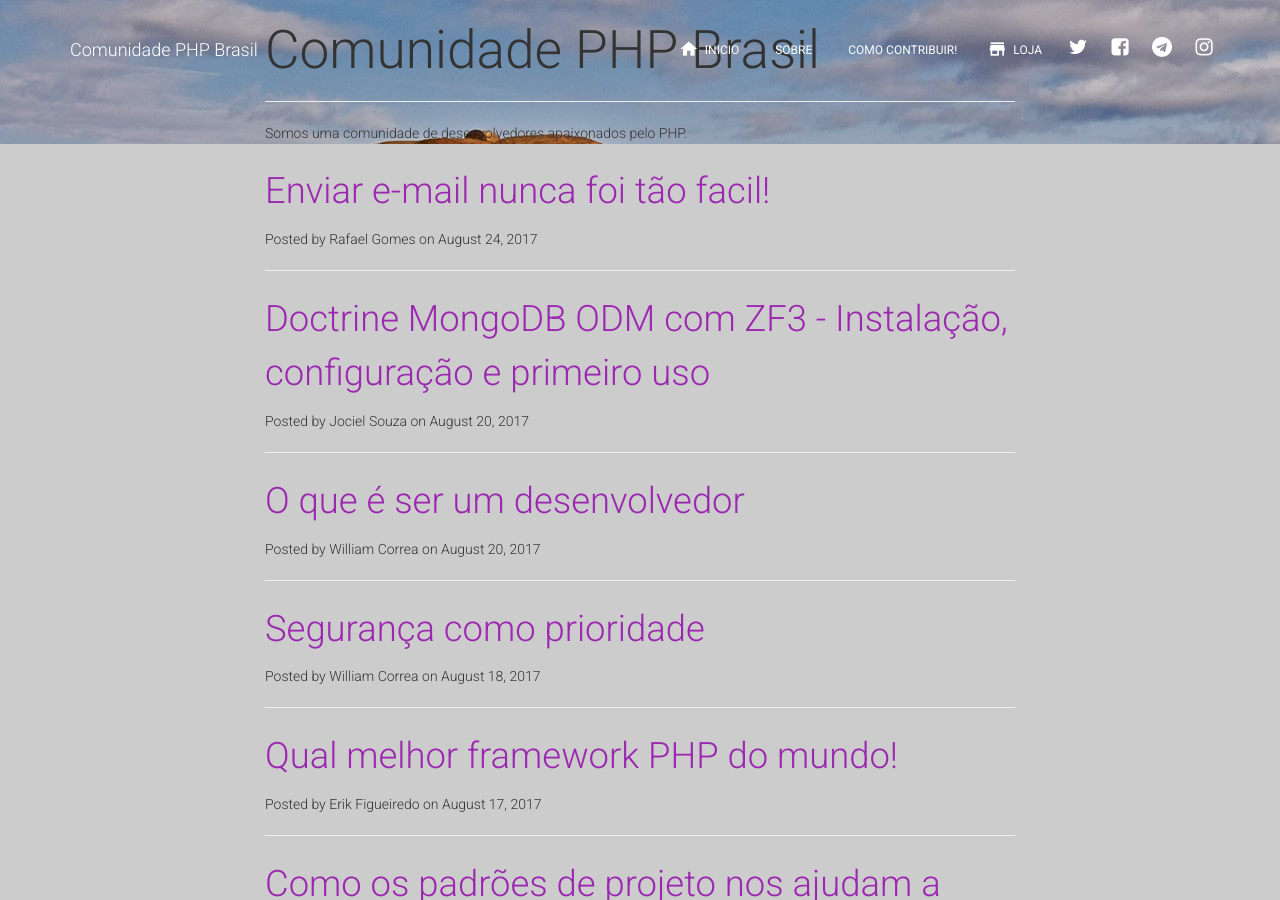
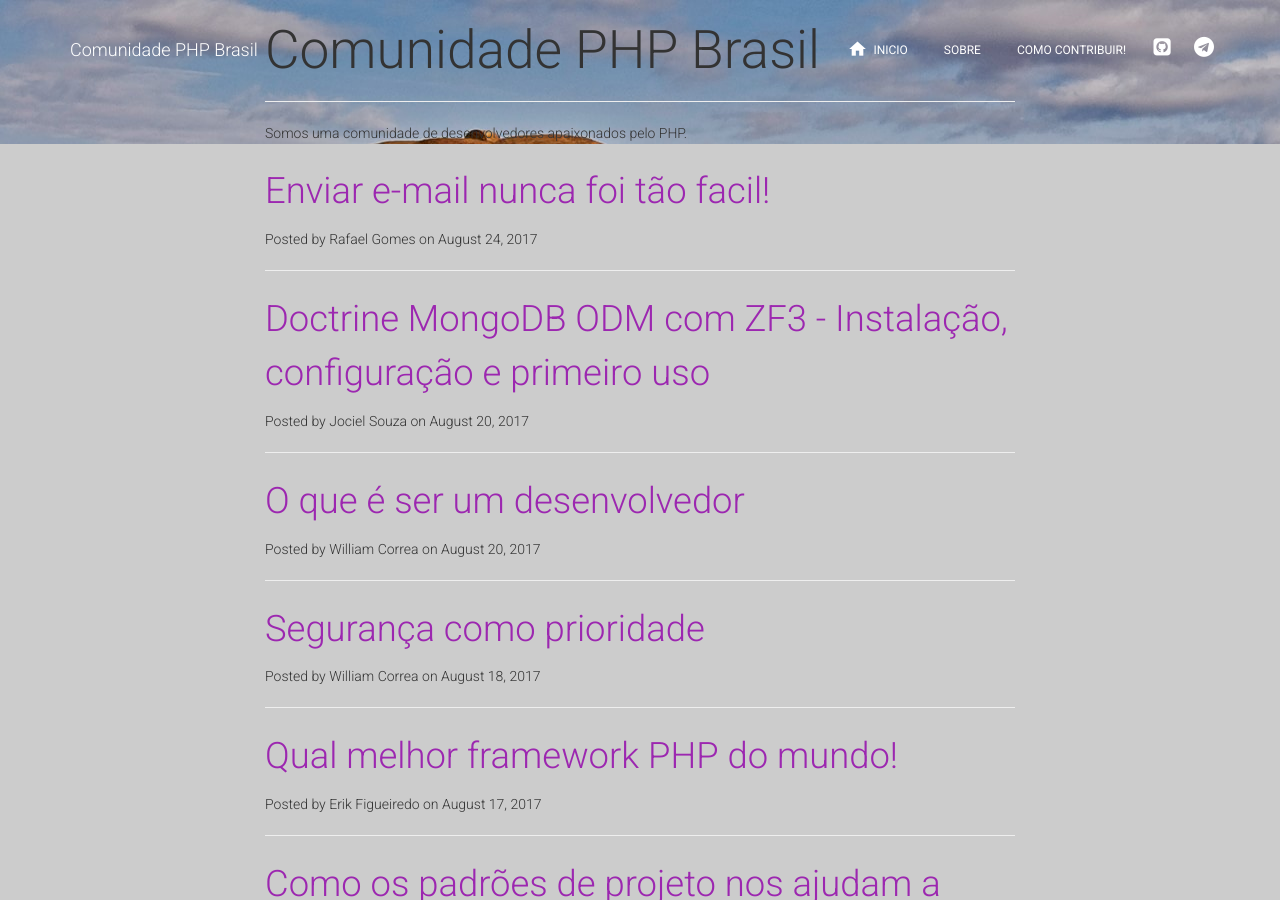
Before and after one commit to brasil-php/blog, a Jekyll site: the page built from index.html, in a window 1280 px wide and 900 px high. Built offline with Jekyll 4.4.1, drawn with Linux system fonts in a browser that asks for light colours; the list of posts is cut into pages by our own code.

Commit message:
update navbar

```diff
--- a/_includes/navigation.html
+++ b/_includes/navigation.html
@@ -23,40 +23,23 @@
                 {% if page.url != '/404.html' %}
                 <li>
                     <a href="{{ page.url | prepend: site.baseurl }}" target="_blank"
-                        data-toggle="tooltip" data-placement="bottom" title="Entre em contato com a gente!">
+                        data-toggle="tooltip" data-placement="bottom" title="{{page.description}}">
                         <i class="material-icons"></i> {{ page.title }}</a>
                 </li>
                 {% endif %}
         {% endif %}{% endfor %}
 
+
                 <li>
-                    <a href="#" target="_blank" data-toggle="tooltip" data-placement="bottom" title="Confira nossa loja!">
-                        <i class="material-icons">store</i> LOJA</a>
-                </li>
-                <li>
-                    <a href="https://twitter.com/rafaggouveia" target="_blank" class="btn btn-simple btn-white btn-just-icon"
-                                    data-toggle="tooltip" data-placement="bottom" title="Twitter">
-                        <i class="fa fa-twitter"></i>
+                    <a href="https://github.com/brasil-php" target="_blank" class="btn btn-simple btn-white btn-just-icon" data-toggle="tooltip" data-placement="bottom" title="GitHub">
+                        <i class="fa fa-github-square"></i>
                     </a>
                 </li>
                 <li>
-                    <a href="https://www.facebook.com/rafagouve" target="_blank" class="btn btn-simple btn-white btn-just-icon"
-                                    data-toggle="tooltip" data-placement="bottom" title="Facebook">
-                        <i class="fa fa-facebook-square"></i>
+                    <a href="https://telegram.me/phpbrasil" target="_blank" class="btn btn-simple btn-white btn-just-icon" data-toggle="tooltip" data-placement="bottom" title="Telegram"><i class="fa fa-telegram"></i>
                     </a>
                 </li>
-                                <li>
-                    <a href="https://telegram.me/RaitoYa" target="_blank" class="btn btn-simple btn-white btn-just-icon"
-                                    data-toggle="tooltip" data-placement="bottom" title="Telegram">
-                                        <i class="fa fa-telegram"></i>
-                                    </a>
-                    </li>
-                                <li>
-                    <a href="https://www.instagram.com/rafa.gouveia/" target="_blank" class="btn btn-simple btn-white btn-just-icon"
-                                    data-toggle="tooltip" data-placement="bottom" title="Instagram">
-                                        <i class="fa fa-instagram"></i>
-                                    </a>
-                    </li>
+
             </ul>
         </div>
     </div>
```
